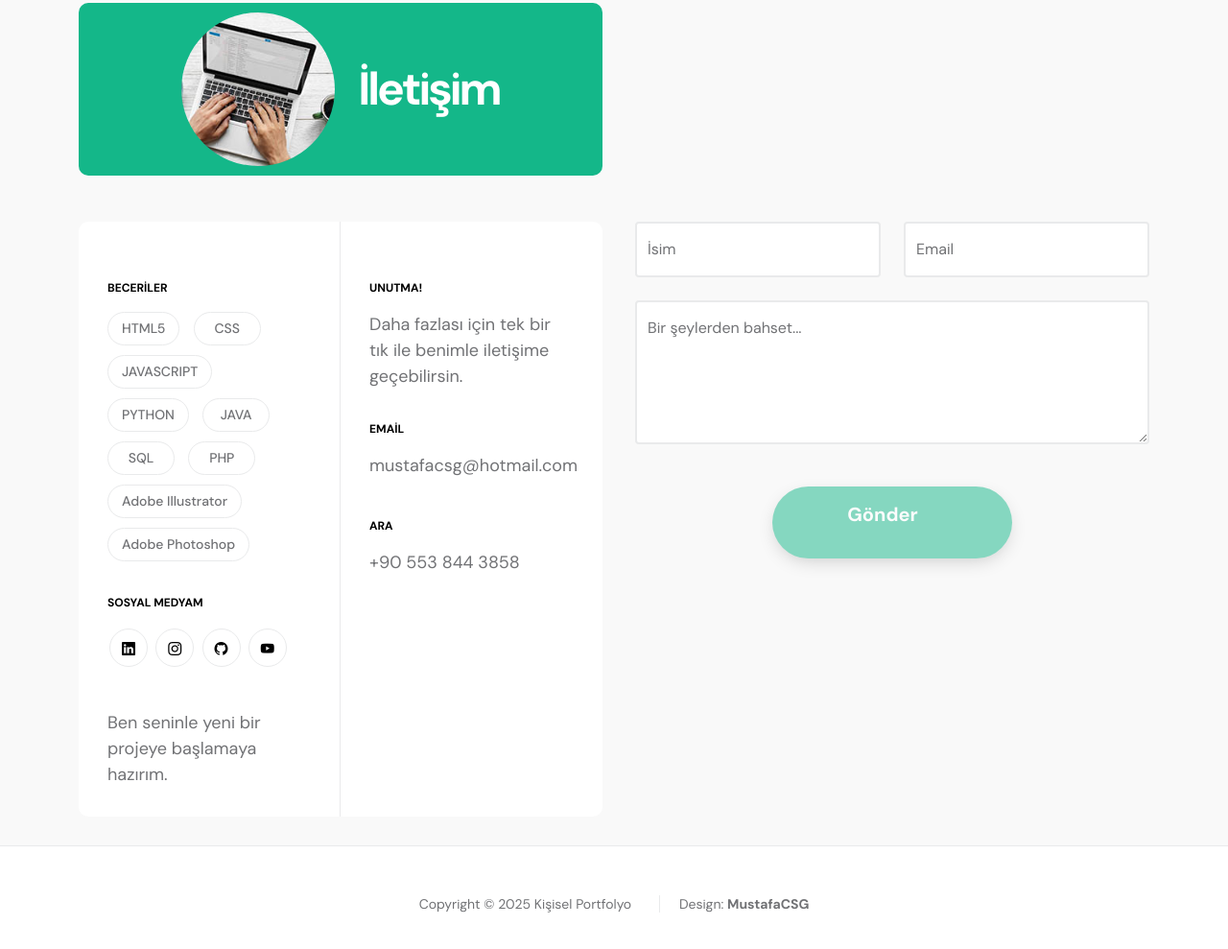
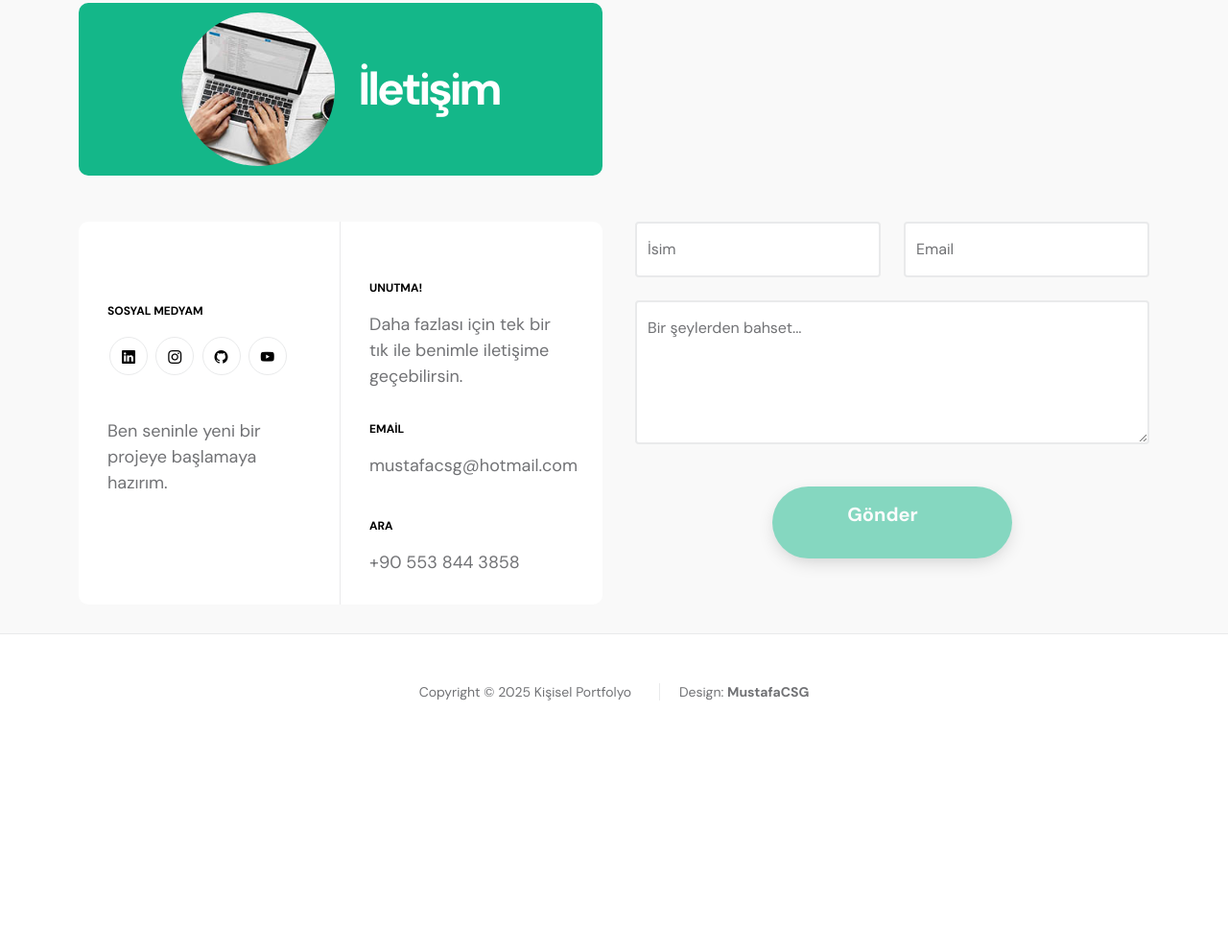
Before and after one commit to MustafaCSG/mustafacsg.github.io, a plain HTML site: page index.html in a window 1280 px wide. Shown: the part 2643-3632 px from the top of the page at 96% size. After the commit the page ends 3425 px from the top, so only its background shows below. Drawn offline with Linux system fonts and the light colour scheme.

Commit message:
Update index.html

```diff
--- a/index.html
+++ b/index.html
@@ -84,7 +84,7 @@
                         </li>
 
                         <li class="nav-item">
-                            <a class="nav-link click-scroll" href="#section_5">Benimle İletişime Geç</a>
+                            <a class="nav-link click-scroll" href="#section_6">Benimle İletişime Geç</a>
                         </li>
                     </ul>
                 </div>
@@ -281,6 +281,7 @@
                         </div>
 
                     </div>
+
                 </div>
             </section>
 
@@ -361,27 +362,7 @@
 
                             <div class="col-lg-3 col-md-6 col-12 pe-lg-0">
                                 <div class="contact-info contact-info-border-start d-flex flex-column">
-                                    <strong class="site-footer-title d-block mb-3">Beceriler</strong>
 
-                                    <ul class="footer-menu">
-                                        <li class="footer-menu-item"><a class="footer-menu-link">HTML5</a></li>
-
-                                        <li class="footer-menu-item"><a class="footer-menu-link">CSS</a></li>
-
-                                        <li class="footer-menu-item"><a class="footer-menu-link">JAVASCRIPT</a></li>
-
-                                        <li class="footer-menu-item"><a class="footer-menu-link">PYTHON</a></li>
-
-                                        <li class="footer-menu-item"><a class="footer-menu-link">JAVA</a></li>
-
-                                        <li class="footer-menu-item"><a class="footer-menu-link">SQL</a></li>
-
-                                        <li class="footer-menu-item"><a class="footer-menu-link">PHP</a></li>
-
-                                        <li class="footer-menu-item"><a class="footer-menu-link">Adobe Illustrator</a></li>
-
-                                        <li class="footer-menu-item"><a class="footer-menu-link">Adobe Photoshop</a></li>
-                                    </ul>
 
                                     <strong class="site-footer-title d-block mt-4 mb-3">Sosyal Medyam</strong>
 
```
